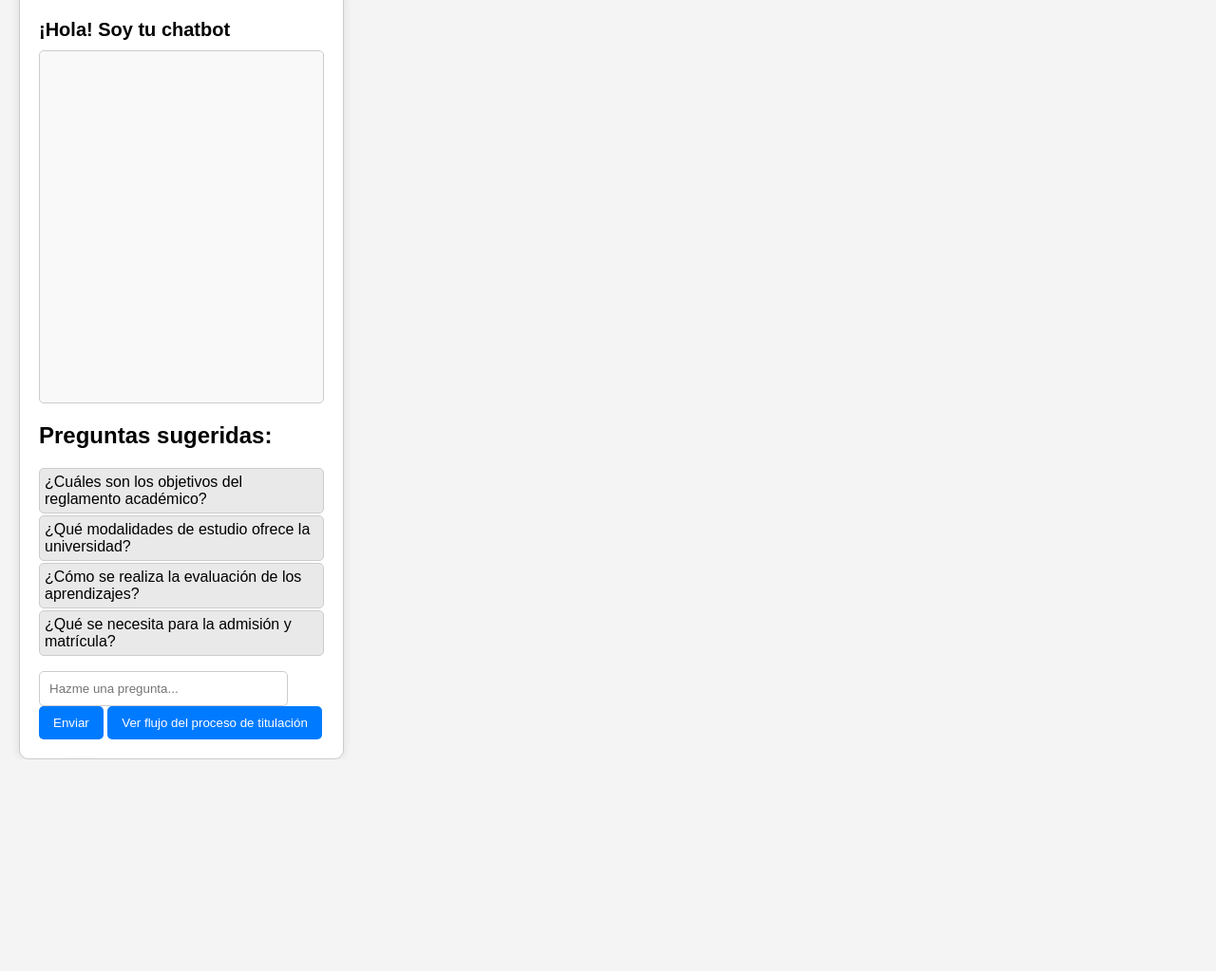
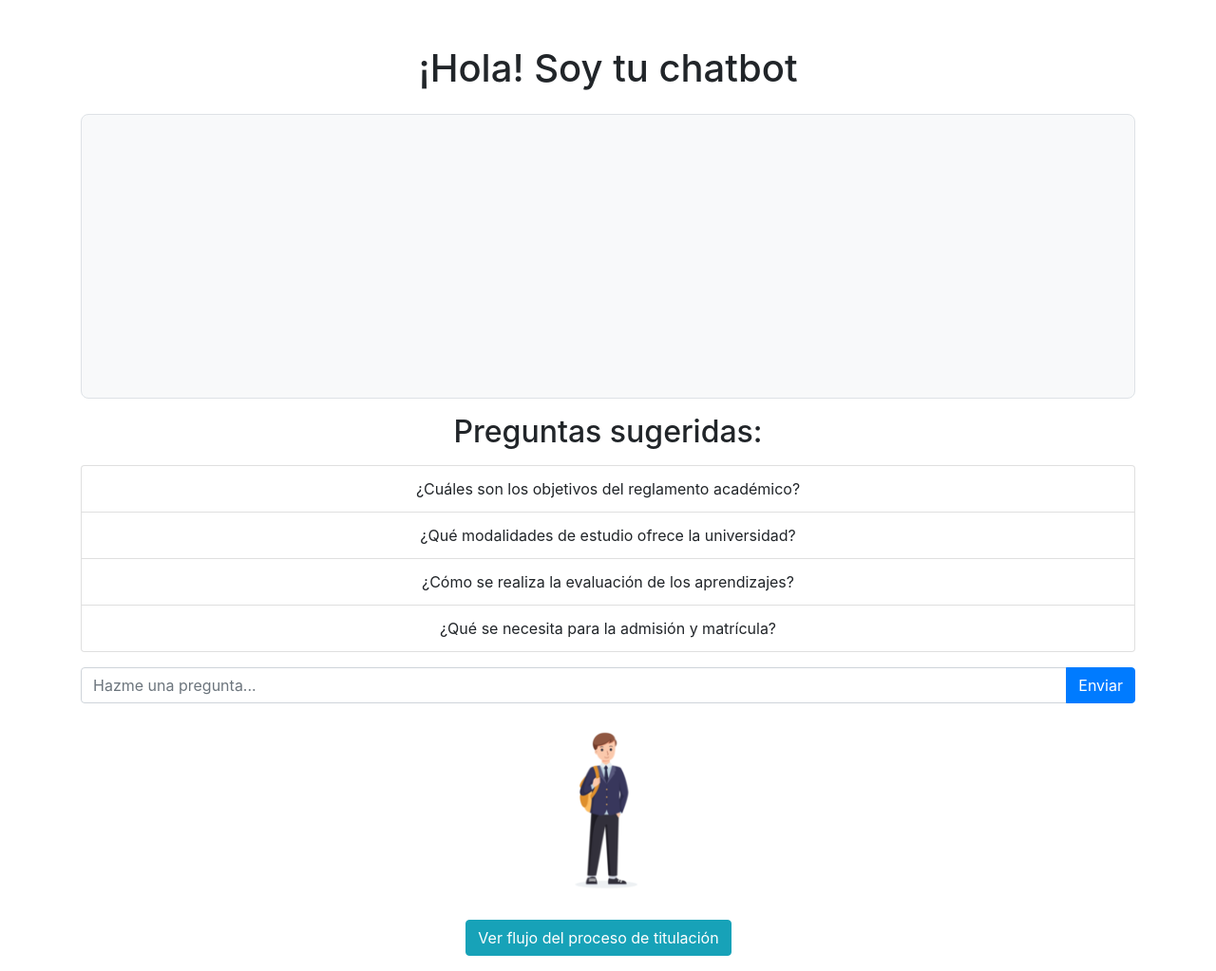
Before and after one commit to Jordy0101/Chatbot_UNL, a Flask app: page / in a window 1280 px wide. Shown: the whole page at 95% size. Before the commit the page ends 800 px from the top, so only its background shows below. Run offline with Flask 3, Linux system fonts and the light colour scheme; some libraries are stand-ins or nearby versions.

Commit message:
Segunda version de chatbot

```diff
--- a/static/style.css
+++ b/static/style.css
@@ -1,102 +1,53 @@
-body {
-    margin: 0;
-    font-family: Arial, sans-serif;
-    background-color: #f4f4f4;
-    height: 100vh;
-    display: flex;
-    justify-content: flex-start;
-    align-items: flex-end;
+/* Chatbox styling */
+.chat-box {
+    height: 300px;
+    overflow-y: auto;
+    background-color: #f8f9fa;
+    border-radius: 8px;
 }
 
-.chat-container {
-    position: relative;
-    width: 300px;
-    margin: 0 20px;
-    background-color: white;
-    border: 1px solid #ccc;
-    border-radius: 10px;
-    box-shadow: 0 0 10px rgba(0, 0, 0, 0.1);
-    padding: 20px;
-    overflow: hidden;
-    position: relative;
+/* Message styles */
+.message {
+    margin: 10px 0;
+    text-align: left;
+}
+.user-message {
+    text-align: right;
+}
+.message p {
+    padding: 10px;
+    border-radius: 8px;
+    background-color: #dcdcdc;
+    display: inline-block;
+    max-width: 80%;
 }
 
-.chat-container::after {
-    content: '';
-    position: absolute;
-    bottom: -20px;
-    left: 50px;
-    width: 0;
-    height: 0;
-    border-left: 15px solid transparent;
-    border-right: 15px solid transparent;
-    border-top: 20px solid white;
-    box-shadow: 0 2px 5px rgba(0, 0, 0, 0.1);
+/* Botón de flujo */
+.flujo-container button {
+    margin-right: 20px;
 }
 
-h1 {
-    font-size: 20px;
-    margin-bottom: 10px;
+/* Iframe styling */
+#canva-flujo {
+    width: 100%;
+    height: 400px;
+    display: none; /* Oculto por defecto */
+}
+iframe {
+    width: 100%;
+    height: 100%;
+    border-radius: 8px;
+    box-shadow: 0 2px 8px 0 rgba(63, 69, 81, 0.16);
 }
 
-.chat-box {
-    height: 350px;
-    overflow-y: auto;
-    margin-bottom: 10px;
-    padding: 10px;
-    border: 1px solid #ccc;
-    border-radius: 5px;
-    background-color: #f9f9f9;
+/* Estudiante icon */
+#estudiante-icon {
+    max-width: 150px;
 }
 
-.sugerencias {
-    margin-bottom: 10px;
+/* Responsive adjustments */
+@media (max-width: 768px) {
+    #canva-flujo {
+        height: 300px;
+    }
 }
-
-.sugerencias ul {
-    list-style-type: none;
-    padding: 0;
-}
-
-.sugerencias li {
-    cursor: pointer;
-    padding: 5px;
-    border: 1px solid #ccc;
-    border-radius: 5px;
-    margin: 2px 0;
-    background-color: #e9e9e9;
-    transition: background-color 0.3s;
-}
-
-.sugerencias li:hover {
-    background-color: #d3d3d3;
-}
-
-input[type="text"] {
-    width: calc(100% - 60px);
-    padding: 10px;
-    border: 1px solid #ccc;
-    border-radius: 5px;
-}
-
-button {
-    padding: 10px 15px;
-    border: none;
-    border-radius: 5px;
-    background-color: #007bff;
-    color: white;
-    cursor: pointer;
-}
-
-button:hover {
-    background-color: #0056b3;
-}
-
-/* Estilo para la imagen del estudiante */
-#estudiante-icon {
-    position: absolute;
-    bottom: -50px; /* Aumentar espacio para un icono más grande */
-    left: 10px;
-    width: 10px; /* Aumentar el tamaño a 120px de ancho */
-    height: auto; /* Mantener la relación de aspecto */
-}
--- a/templates/index.html
+++ b/templates/index.html
@@ -4,37 +4,60 @@
     <meta charset="UTF-8">
     <meta name="viewport" content="width=device-width, initial-scale=1.0">
     <title>Chatbot</title>
+    <!-- Vinculando Bootstrap -->
+    <link rel="stylesheet" href="https://stackpath.bootstrapcdn.com/bootstrap/4.5.2/css/bootstrap.min.css">
     <link rel="stylesheet" href="{{ url_for('static', filename='style.css') }}">
 </head>
 <body>
-    <div class="chat-container">
-        <h1>¡Hola! Soy tu chatbot</h1>
-        <div id="chat-box" class="chat-box"></div>
+    <div class="container text-center mt-5">
+        <h1 class="mb-4">¡Hola! Soy tu chatbot</h1>
+        <div id="chat-box" class="chat-box border p-3 mb-3"></div>
 
         <div id="sugerencias" class="sugerencias">
-            <h2>Preguntas sugeridas:</h2>
-            <ul>
-                <li onclick="hacerPregunta('¿Cuáles son los objetivos del reglamento académico?')">¿Cuáles son los objetivos del reglamento académico?</li>
-                <li onclick="hacerPregunta('¿Qué modalidades de estudio ofrece la universidad?')">¿Qué modalidades de estudio ofrece la universidad?</li>
-                <li onclick="hacerPregunta('¿Cómo se realiza la evaluación de los aprendizajes?')">¿Cómo se realiza la evaluación de los aprendizajes?</li>
-                <li onclick="hacerPregunta('¿Qué se necesita para la admisión y matrícula?')">¿Qué se necesita para la admisión y matrícula?</li>
-         </ul>
+            <h2 class="mb-3">Preguntas sugeridas:</h2>
+            <ul class="list-group mb-3">
+                <li class="list-group-item" onclick="hacerPregunta('¿Cuáles son los objetivos del reglamento académico?')">¿Cuáles son los objetivos del reglamento académico?</li>
+                <li class="list-group-item" onclick="hacerPregunta('¿Qué modalidades de estudio ofrece la universidad?')">¿Qué modalidades de estudio ofrece la universidad?</li>
+                <li class="list-group-item" onclick="hacerPregunta('¿Cómo se realiza la evaluación de los aprendizajes?')">¿Cómo se realiza la evaluación de los aprendizajes?</li>
+                <li class="list-group-item" onclick="hacerPregunta('¿Qué se necesita para la admisión y matrícula?')">¿Qué se necesita para la admisión y matrícula?</li>
+            </ul>
         </div>
 
-        <input type="text" id="pregunta" placeholder="Hazme una pregunta..." />
-        <button id="send-btn">Enviar</button>
+        <div class="input-group mb-3">
+            <input type="text" id="pregunta" class="form-control" placeholder="Hazme una pregunta...">
+            <div class="input-group-append">
+                <button id="send-btn" class="btn btn-primary">Enviar</button>
+            </div>
+        </div>
 
-        <img src="{{ url_for('static', filename='image.png') }}" alt="Estudiante Icono" id="estudiante-icon"> <!-- Icono del estudiante aquí -->
-        <button onclick="mostrarFlujo()">Ver flujo del proceso de titulación</button>
+        <img src="{{ url_for('static', filename='image.png') }}" alt="Estudiante Icono" id="estudiante-icon" class="img-fluid mb-4"> <!-- Icono del estudiante aquí -->
 
+        <div class="flujo-container text-center">
+            <button class="btn btn-info mb-3" onclick="mostrarFlujo()">Ver flujo del proceso de titulación</button>
+
+            <div id="canva-flujo" class="mb-3">
+                <iframe loading="lazy" src="https://www.canva.com/design/DAGTZj7QawA/Kcw9R7fZ2lgKC6VCoSDthA/view?embed" allowfullscreen="allowfullscreen" allow="fullscreen"></iframe>
+                <a href="https://www.canva.com/design/DAGTZj7QawA/Kcw9R7fZ2lgKC6VCoSDthA/view?utm_content=DAGTZj7QawA&utm_campaign=designshare&utm_medium=embeds&utm_source=link"
+                    target="_blank" rel="noopener">Presentación Marco Teórico Ciencia Ilustrativo colorido</a> de Maria Del Carmen Salazar Torres
+            </div>
+        </div>
     </div>
+
+    <!-- Vinculando Bootstrap JS -->
+    <script src="https://code.jquery.com/jquery-3.5.1.slim.min.js"></script>
+    <script src="https://cdn.jsdelivr.net/npm/@popperjs/core@2.9.3/dist/umd/popper.min.js"></script>
+    <script src="https://stackpath.bootstrapcdn.com/bootstrap/4.5.2/js/bootstrap.min.js"></script>
 
     <script>
         function mostrarFlujo() {
-        const chatBox = document.getElementById('chat-box');
-        chatBox.innerHTML += `<div class="message"><p><strong>Flujo del Proceso de Titulación:</strong></p><img src="{{ url_for('static', filename='flujo_titulacion.png') }}" alt="Flujo del Proceso de Titulación"></div>`;
-        chatBox.scrollTop = chatBox.scrollHeight;
-    }
+            const canvaFlujo = document.getElementById('canva-flujo');
+            if (canvaFlujo.style.display === "none") {
+                canvaFlujo.style.display = "block";
+            } else {
+                canvaFlujo.style.display = "none";
+            }
+        }
+
         function hacerPregunta(pregunta) {
             document.getElementById('pregunta').value = pregunta;
             document.getElementById('send-btn').click();
@@ -44,7 +67,6 @@
             const pregunta = document.getElementById('pregunta').value;
             const chatBox = document.getElementById('chat-box');
 
-            // Mensaje del usuario
             chatBox.innerHTML += `<div class="message user-message"><p>${pregunta}</p></div>`;
 
             const response = await fetch('/ask', {
@@ -56,10 +78,9 @@
             });
             const data = await response.json();
 
-            // Mensaje del chatbot
             chatBox.innerHTML += `<div class="message"><p>${data.respuesta}</p></div>`;
             document.getElementById('pregunta').value = '';
-            chatBox.scrollTop = chatBox.scrollHeight; // Desplazarse hacia abajo
+            chatBox.scrollTop = chatBox.scrollHeight;
         };
     </script>
 </body>
```
Also changed, not shown: 1 other file.
